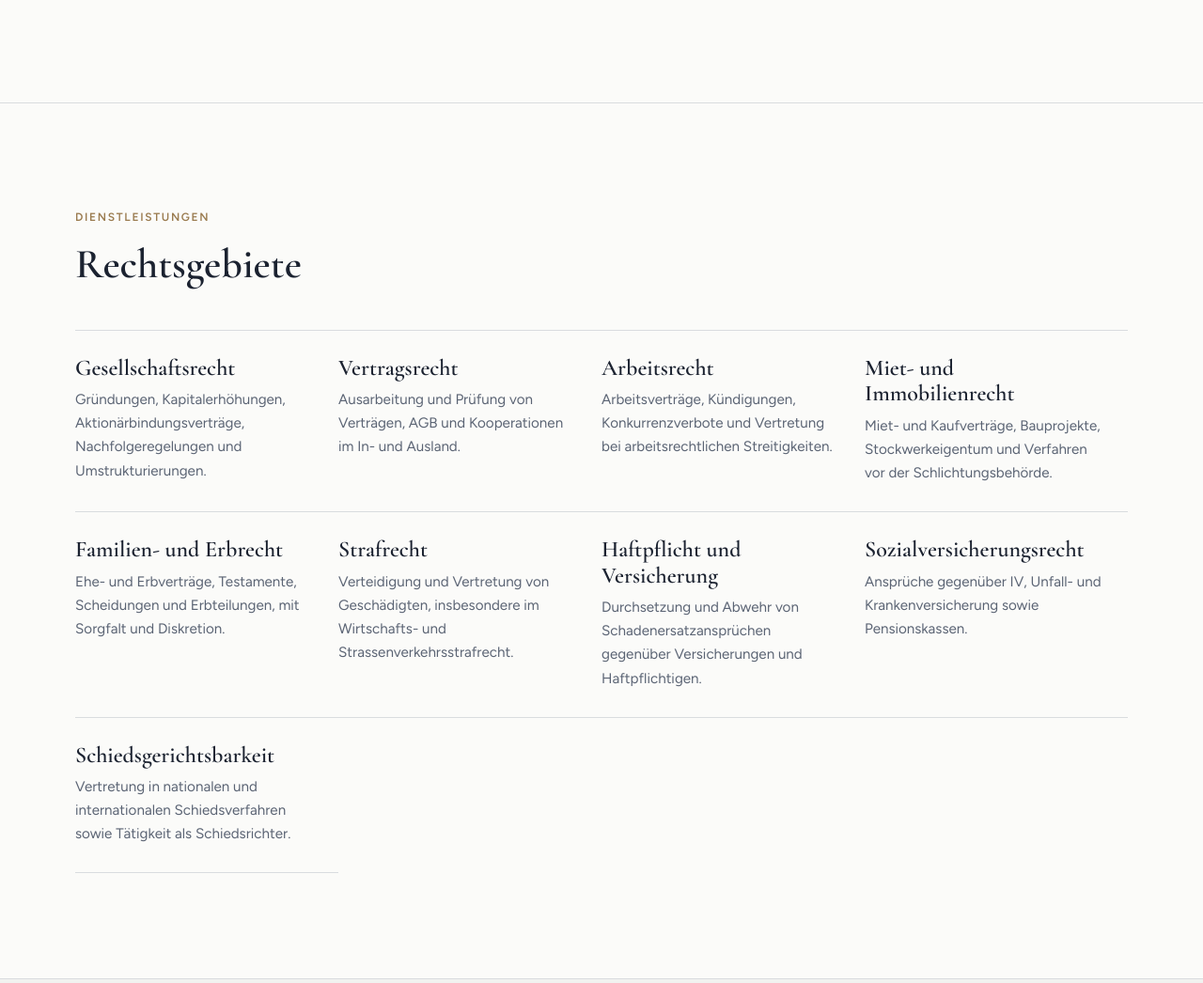
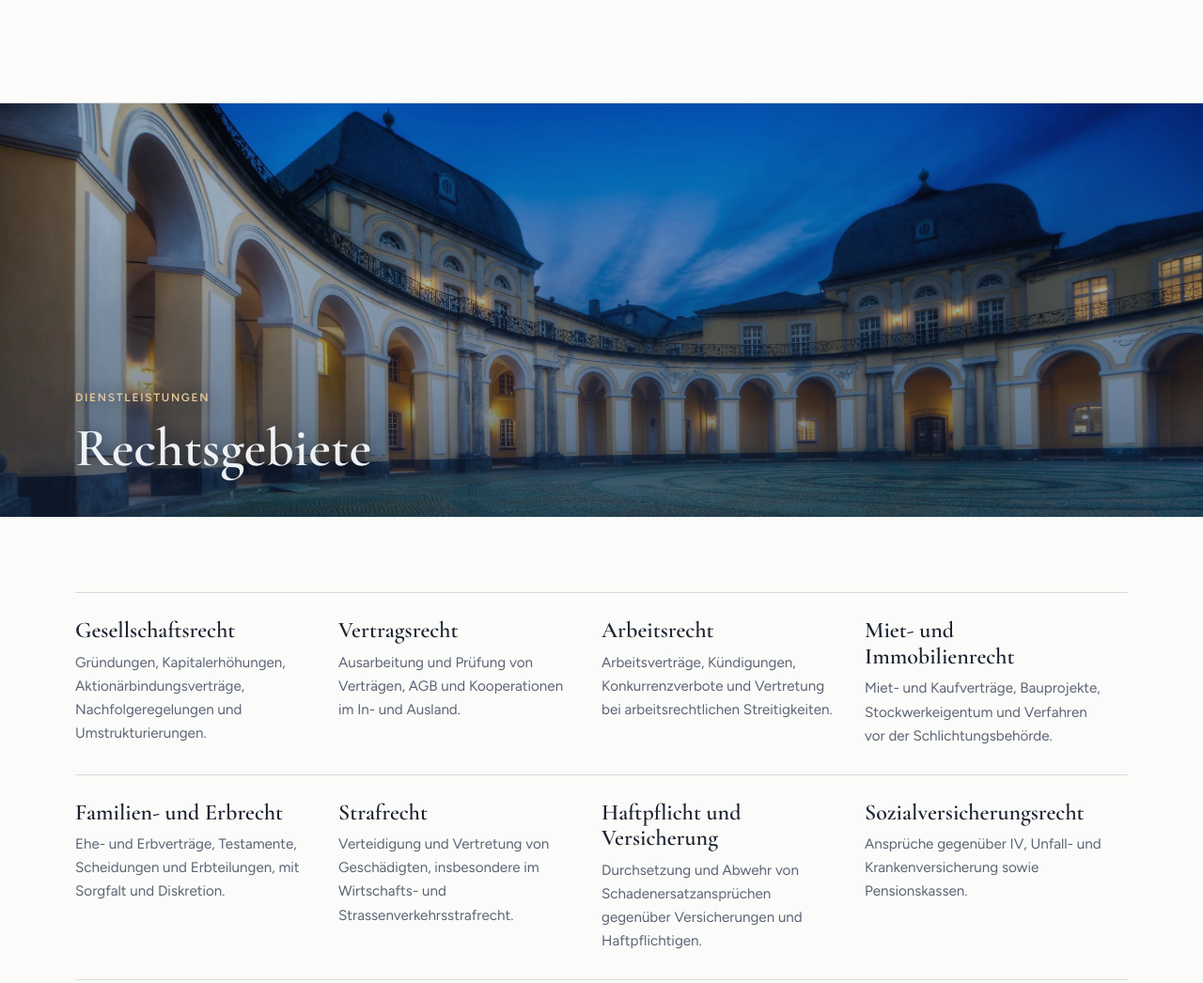
Before and after one commit to user47439/law-firm-website, a plain HTML site: page index.html in a window 1280 px wide. Shown: the part 1723-2769 px from the top of the page at 94% size. Drawn offline with nearby package versions, Linux system fonts and the light colour scheme.

Commit message:
Add courtyard photo banner to Dienstleistungen
Co-Authored-By: Claude Opus 5.5 <noreply@anthropic.com>

```diff
--- a/index.html
+++ b/index.html
@@ -122,6 +122,18 @@ section + section { border-top: 1px solid var(--line); }
 .award { margin-top: 8px; padding: 18px 20px; background: var(--surface); border-left: 2px solid var(--accent); font-size: .95rem; color: var(--muted); }
 @media (max-width: 800px) { .intro { grid-template-columns: 1fr; } }
 
+section.has-banner { padding-top: 0; }
+.banner {
+  margin-bottom: clamp(48px, 7vw, 80px);
+  color: var(--on-navy);
+  background:
+    linear-gradient(180deg, rgba(20,35,60,.15), rgba(20,35,60,.65)),
+    url("images/dienstleistungen.webp") center 40% / cover no-repeat,
+    var(--navy);
+}
+.banner .wrap { min-height: clamp(260px, 36vw, 440px); display: flex; flex-direction: column; justify-content: flex-end; gap: 10px; padding-block: 40px; text-shadow: 0 2px 16px rgba(10,18,32,.6); }
+.banner .eyebrow { color: #e3c999; }
+.banner h2 { font-size: clamp(2.4rem, 5vw, 3.6rem); }
 .areas { display: grid; grid-template-columns: repeat(auto-fill, minmax(260px, 1fr)); gap: 0; border-top: 1px solid var(--line); }
 .areas article { padding: 26px 24px 28px 0; border-bottom: 1px solid var(--line); display: grid; gap: 8px; align-content: start; }
 .areas p { color: var(--muted); font-size: .95rem; }
@@ -223,12 +235,14 @@ section + section { border-top: 1px solid var(--line); }
     </div>
   </section>
 
-  <section id="dienstleistungen">
-    <div class="wrap">
-      <div class="head">
+  <section id="dienstleistungen" class="has-banner">
+    <div class="banner">
+      <div class="wrap">
         <span class="eyebrow">Dienstleistungen</span>
         <h2>Rechtsgebiete</h2>
       </div>
+    </div>
+    <div class="wrap">
       <div class="areas">
         <article><h3>Gesellschaftsrecht</h3><p>Gründungen, Kapitalerhöhungen, Aktionärbindungsverträge, Nachfolgeregelungen und Umstrukturierungen.</p></article>
         <article><h3>Vertragsrecht</h3><p>Ausarbeitung und Prüfung von Verträgen, AGB und Kooperationen im In- und Ausland.</p></article>
```
Also changed, not shown: images/dienstleistungen.webp (added).
